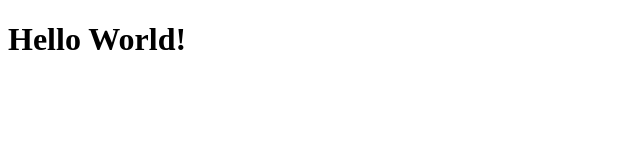
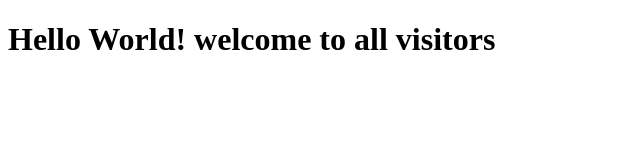
Before and after one commit to Shehrozbukhari/bootcamp2020, a plain HTML site: page index.html in a window 1280 px wide. Shown: the whole page, without its empty margins (0-640 px from the left). Drawn offline with Linux system fonts and the light colour scheme.

Commit message:
updated index.html

```diff
--- a/index.html
+++ b/index.html
@@ -4,7 +4,7 @@
     <title>Hello EveryOne</title>
 </head>
 <body>
-    <h1>Hello World!</h1>
+    <h1>Hello World! welcome to all visitors</h1>
 
 </html>
 </body>
```
